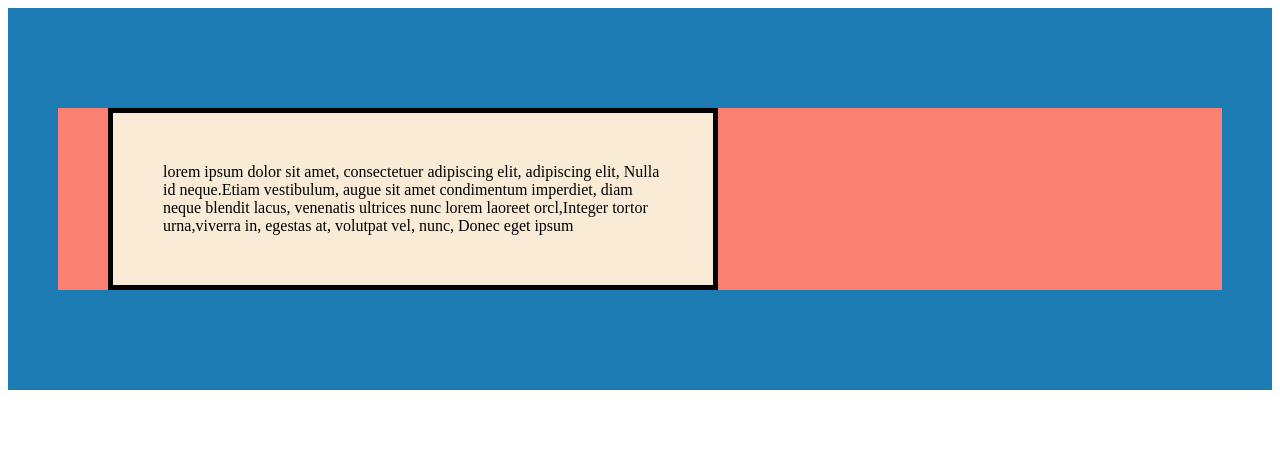
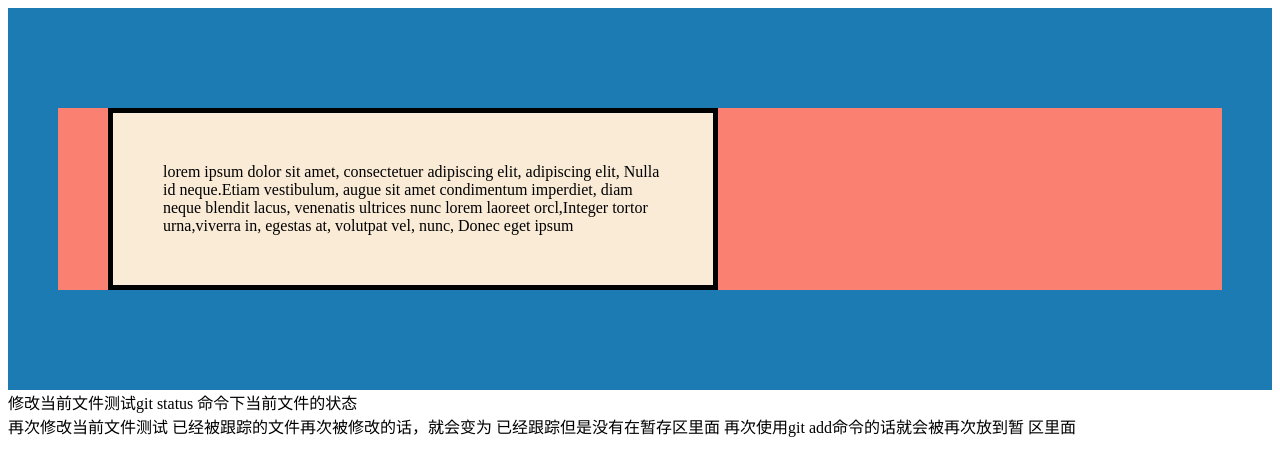
Before and after one commit to coderSanJin/test-site, a plain HTML site: page box-test.html in a window 1280 px wide. Drawn offline with Linux system fonts and the light colour scheme.

Commit message:
study git cmd

```diff
--- a/box-test.html
+++ b/box-test.html
@@ -36,5 +36,11 @@
              </div>
           </div>
       </div>
+
+      <div>修改当前文件测试git status 命令下当前文件的状态</div>
+      <div>再次修改当前文件测试 已经被跟踪的文件再次被修改的话，就会变为
+           已经跟踪但是没有在暂存区里面 再次使用git add命令的话就会被再次放到暂
+           区里面
+      </div>
   </body>
 </html>
```
Also changed, not shown: gitStudyFile.txt (added), 2 other files.
